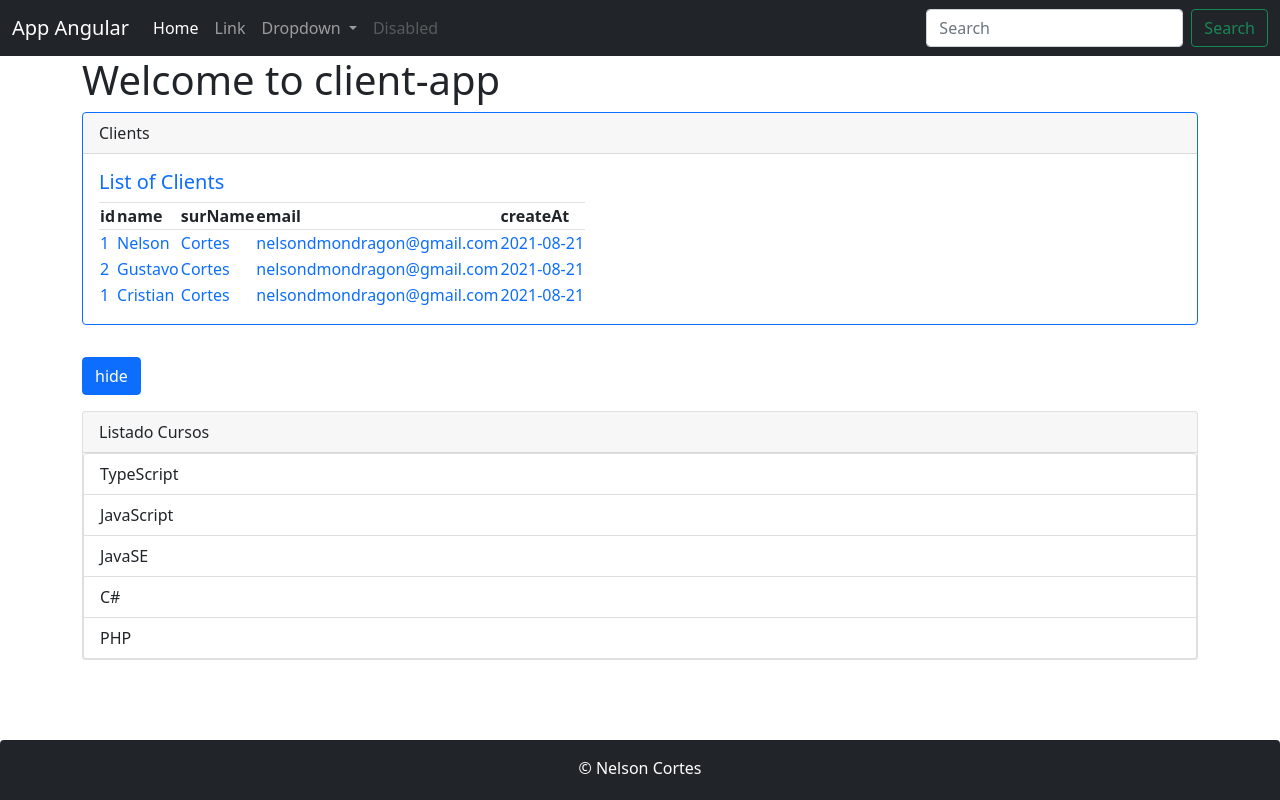
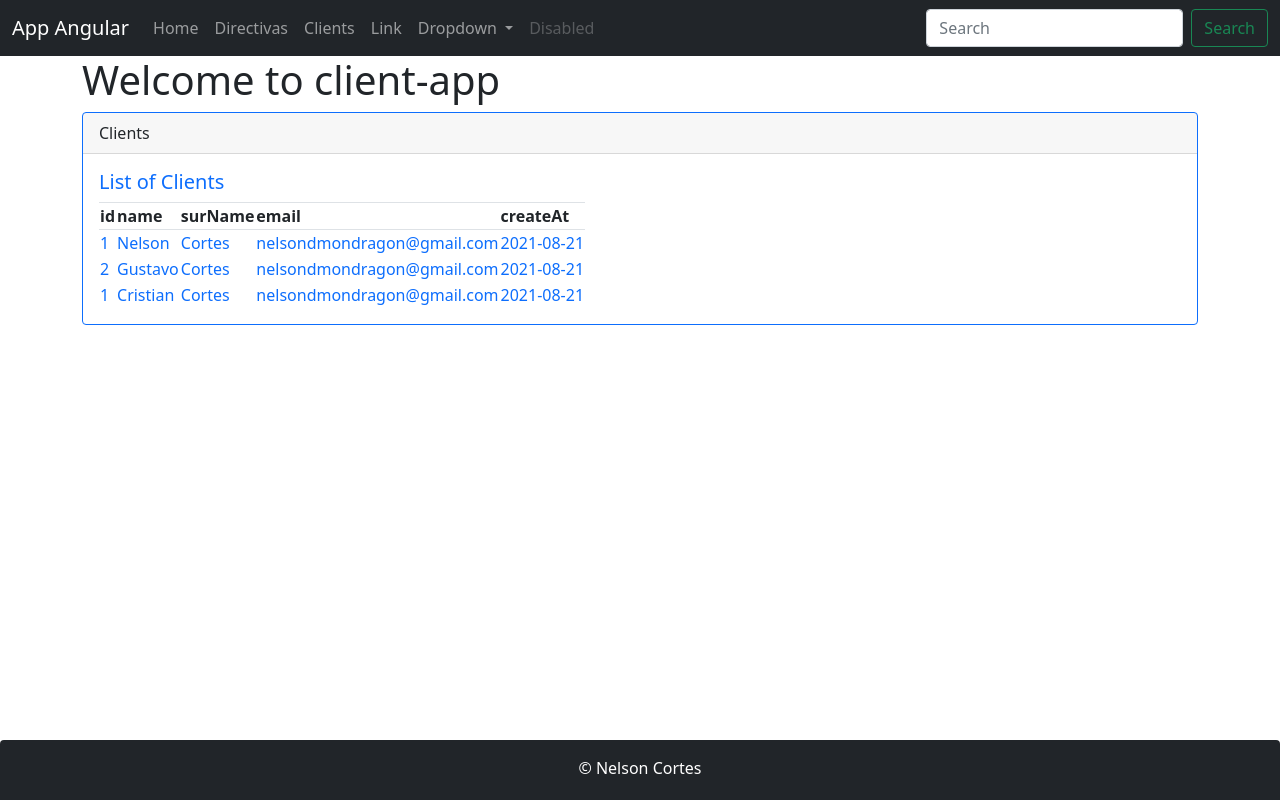
Before and after one commit to Nelsondmondragon/angular-client-app, an Angular app: page /clients in a window 1280 px wide. Built offline with nearby package versions, Linux system fonts and the light colour scheme.

Commit message:
adding Observables and install bootstrap

```diff
--- a/angular.json
+++ b/angular.json
@@ -30,9 +30,14 @@
               "src/assets"
             ],
             "styles": [
-              "src/styles.css"
+              "src/styles.css",
+              "node_modules/bootstrap/dist/css/bootstrap.min.css"
             ],
-            "scripts": []
+            "scripts": [
+              "node_modules/jquery/dist/jquery.slim.min.js",
+              "node_modules/popper.js/dist/umd/popper.min.js",
+              "node_modules/bootstrap/dist/js/bootstrap.min.js"
+            ]
           },
           "configurations": {
             "production": {
--- a/package.json
+++ b/package.json
@@ -18,6 +18,9 @@
     "@angular/platform-browser": "~12.2.0",
     "@angular/platform-browser-dynamic": "~12.2.0",
     "@angular/router": "~12.2.0",
+    "bootstrap": "^5.1.0",
+    "jquery": "^3.6.0",
+    "popper.js": "^1.16.1",
     "rxjs": "~6.6.0",
     "tslib": "^2.3.0",
     "zone.js": "~0.11.4"
--- a/src/app/app.component.html
+++ b/src/app/app.component.html
@@ -4,7 +4,8 @@
 <h1>
   Welcome to {{title}}
 </h1>
-<app-clients></app-clients>
-<app-directiva></app-directiva>
+
+<router-outlet></router-outlet>
+
 </div>
 <app-footer></app-footer>
--- /dev/null
+++ b/src/app/clients/client.service.ts
@@ -0,0 +1,15 @@
+import { Injectable } from '@angular/core';
+import { CLIENTS } from './clients.json';
+import { Client } from './client';
+import {of,Observable} from 'rxjs';
+
+@Injectable({
+  providedIn: 'root'
+})
+export class ClientServ {
+  constructor() { }
+
+  getClients(): Observable<Client[]> {
+    return of(CLIENTS);
+  }
+}
--- a/src/app/clients/clients.component.ts
+++ b/src/app/clients/clients.component.ts
@@ -1,19 +1,26 @@
-import { Component} from '@angular/core';
-import {Client} from './client';
-import {CLIENTS} from './clients.json';
+import { Component, OnInit } from '@angular/core';
+import { Client } from './client';
+import { ClientServ } from './client.service';
+
 @Component({
   selector: 'app-clients',
   templateUrl: './clients.component.html'
 })
-export class ClientsComponent  {
+export class ClientsComponent implements OnInit {
 
-  clients: Client[];
-
-  constructor() {
-
-    this.clients=CLIENTS;
+  clients!: Client[];
+  constructor(private clientServ: ClientServ) {
 
   }
 
 
+
+  ngOnInit() {
+    this.clientServ.getClients().subscribe(
+      (clients) => {
+        this.clients = clients
+      }
+    );
+  }
+
 }
--- a/src/app/header/header.component.html
+++ b/src/app/header/header.component.html
@@ -7,7 +7,13 @@
     <div class="collapse navbar-collapse" id="navbarSupportedContent">
       <ul class="navbar-nav me-auto mb-2 mb-lg-0">
         <li class="nav-item">
-          <a class="nav-link active" aria-current="page" href="#">Home</a>
+          <a class="nav-link" aria-current="page" href="#">Home</a>
+        </li>
+        <li class="nav-item" routerLinkActive="active">
+          <a class="nav-link" routerLink='/directivas'>Directivas</a>
+        </li>
+        <li class="nav-item" routerLinkActive="active">
+          <a class="nav-link" routerLink='/clients'>Clients</a>
         </li>
         <li class="nav-item">
           <a class="nav-link" href="#">Link</a>
--- a/src/index.html
+++ b/src/index.html
@@ -6,13 +6,8 @@
   <base href="/">
   <meta name="viewport" content="width=device-width, initial-scale=1">
   <link rel="icon" type="image/x-icon" href="favicon.ico">
-  <link href="https://cdn.jsdelivr.net/npm/bootstrap@5.1.0/dist/css/bootstrap.min.css" rel="stylesheet" integrity="sha384-KyZXEAg3QhqLMpG8r+8fhAXLRk2vvoC2f3B09zVXn8CA5QIVfZOJ3BCsw2P0p/We" crossorigin="anonymous">
 </head>
 <body>
   <app-root></app-root>
-<!--  <script src="https://cdn.jsdelivr.net/npm/@popperjs/core@2.9.3/dist/umd/popper.min.js" integrity="sha384-eMNCOe7tC1doHpGoWe/6oMVemdAVTMs2xqW4mwXrXsW0L84Iytr2wi5v2QjrP/xp" crossorigin="anonymous"></script>
-<script src="https://cdn.jsdelivr.net/npm/bootstrap@5.1.0/dist/js/bootstrap.min.js" integrity="sha384-cn7l7gDp0eyniUwwAZgrzD06kc/tftFf19TOAs2zVinnD/C7E91j9yyk5//jjpt/" crossorigin="anonymous"></script>
--->
-  <script src="https://cdn.jsdelivr.net/npm/bootstrap@5.1.0/dist/js/bootstrap.bundle.min.js" integrity="sha384-U1DAWAznBHeqEIlVSCgzq+c9gqGAJn5c/t99JyeKa9xxaYpSvHU5awsuZVVFIhvj" crossorigin="anonymous"></script>
 </body>
 </html>
```
Also changed, not shown: src/app/app.module.ts (+13 -2 lines), 1 other file (tests, documents, lock files or other folders).
